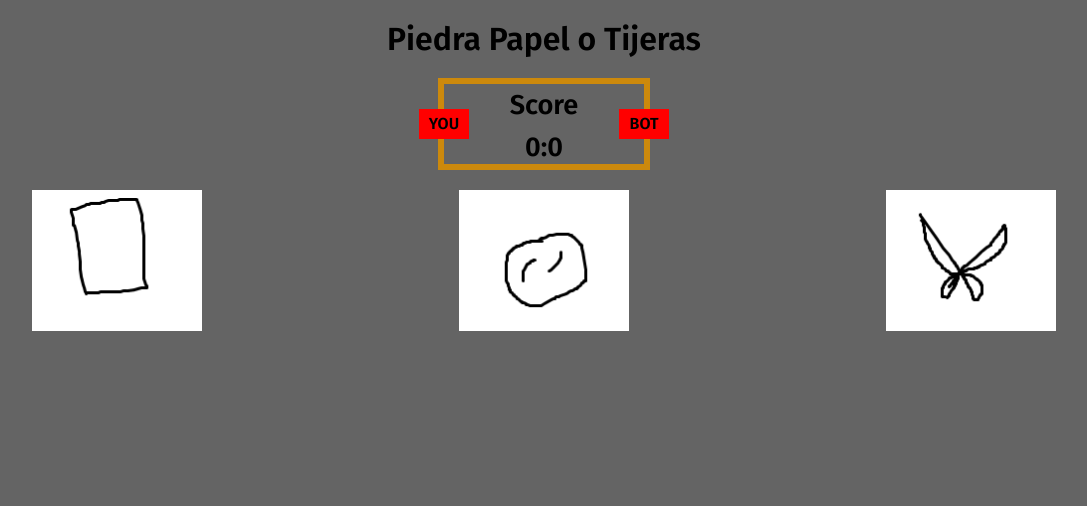
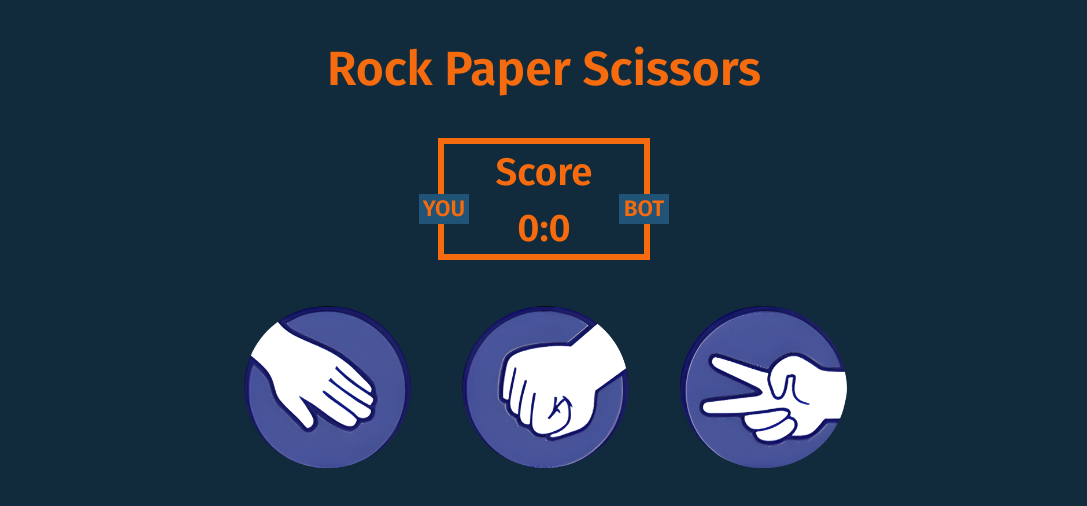
Before and after one commit to cherubinifranco/rockpaperscissors, a plain HTML site: page index.html in a window 1280 px wide. Shown: the whole page, without its empty margins (96-1183 px from the left). Drawn offline with Linux system fonts and the light colour scheme.

Commit message:
changed: text bigger, added an alert (its temporal) and fixed some spelling mistakes

```diff
--- a/index.html
+++ b/index.html
@@ -8,7 +8,7 @@
     <title>Document</title>
 </head>
 <body>
-    <h1>Piedra Papel o Tijeras</h1>
+    <h1>Rock Paper Scissors</h1>
     <div class="container-score">
         <p id="player-score" class="score-name">YOU</p>
         <p id="bot-score" class="score-name">BOT</p>
@@ -16,9 +16,9 @@
         <h2 id="score"></h2>
     </div>
     <div class="items">
-        <img src="paper.png" alt="Paper" onclick="game('Paper')">
-        <img src="rock.png" alt="Rock" onclick="game('Rock')">
-        <img src="scissors.png" alt="Scissors" onclick="game('Scissors')">
+        <img src="paper.jpg" alt="Paper" onclick="game('Paper')">
+        <img src="rock.jpg" alt="Rock" onclick="game('Rock')">
+        <img src="scissors.jpg" alt="Scissors" onclick="game('Scissors')">
     </div>
 <script src="script.js"></script>
 </body>
--- a/script.js
+++ b/script.js
@@ -13,7 +13,7 @@ const updateScore = () =>{
         break;
         case 2: botChoise = "Paper"
     }
-    console.log("The bot if going to chose: " + botChoise);
+    console.log("The bot is going to chose: " + botChoise);
 }
 
 const random = (A, B) =>{
@@ -22,7 +22,8 @@ const random = (A, B) =>{
 }
 
 const msje = (A,B,C) =>{
-    console.log("SICAHR GATO " + A + " beats " + B + " you " + C);
+    alert(A + " beats " + B + " you " + C);
+    console.log(A + " beats " + B + " you " + C);
     if (C == "lose"){
         botScore++;
     } else {
@@ -32,6 +33,7 @@ const msje = (A,B,C) =>{
 
 const game = x => {
     if(x == botChoise){
+        alert("Empate");
         console.log("Empate");
     }else if (x == 'Rock' && botChoise == 'Scissors' || x == 'Paper' && botChoise == 'Rock' || x== 'Scissors' && botChoise == 'Paper'){
         msje(x,botChoise, 'win');
--- a/style.css
+++ b/style.css
@@ -4,30 +4,40 @@
     padding: 0;
     font-family: 'Fira Sans', sans-serif;
 }
+
+:root{
+    --dark: #112B3C;
+    --base: #205375;
+    --accent: #F66B0E;
+}
+
 body{
-    background: #646464;
+    background: var(--dark);
+    color: var(--accent);
 }
 
 h1{
-    padding: 20px;
+    padding: 40px;
+    font-size: 3rem;
     text-align: center;
 }
 
 .container-score{
     position: relative;
     width: 200px;
-    height: 80px;
+    height: 110px;
     margin: 0 auto;
-    border: 6px solid rgb(204, 137, 12);
+    border: 6px solid var(--accent);
 }
 
 .score-name{
     position: absolute;
     text-align: center;
     line-height: 30px;
-    top: 25px;
-    background: red;
+    top: 50px;
+    background: var(--base);
     width: 50px;
+    font-size: 1.4rem;
     font-weight: 600;
 }
 #player-score{ left: -25px; }
@@ -36,16 +46,23 @@ h1{
 h2{
     text-align: center;
     padding: 5px;
-    font-size: 1.7rem;
+    font-size: 2.4rem;
 }
 
 .items{
+    padding: 20px;
     display: flex;
     flex-wrap: wrap;
-    justify-content: space-around;
+    justify-content: center;
 }
 
 .items img{
+    border: 4px solid var(--dark);
+    border-radius: 50%;
     margin: 20px;
     width: min(25vw, 170px);
 }
+
+.items img:hover{
+    border: 4px solid var(--accent);
+}
```
